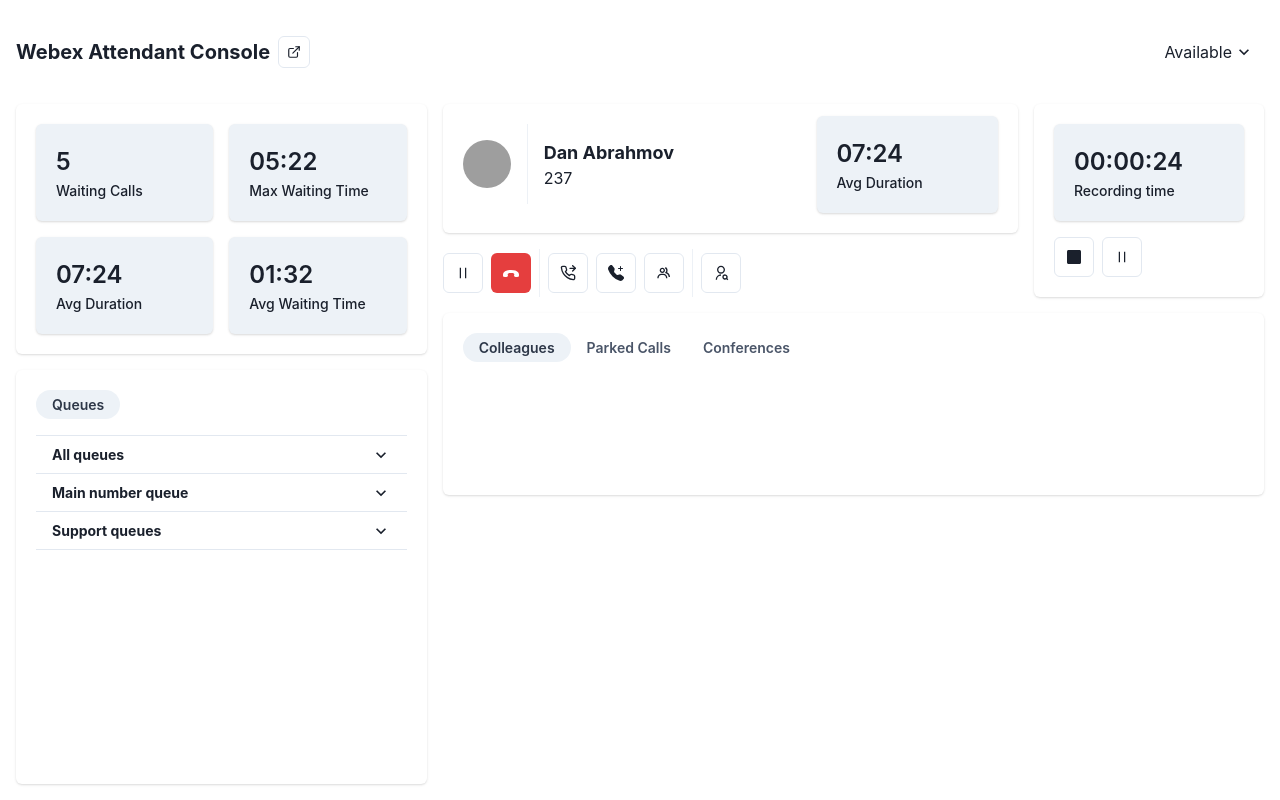
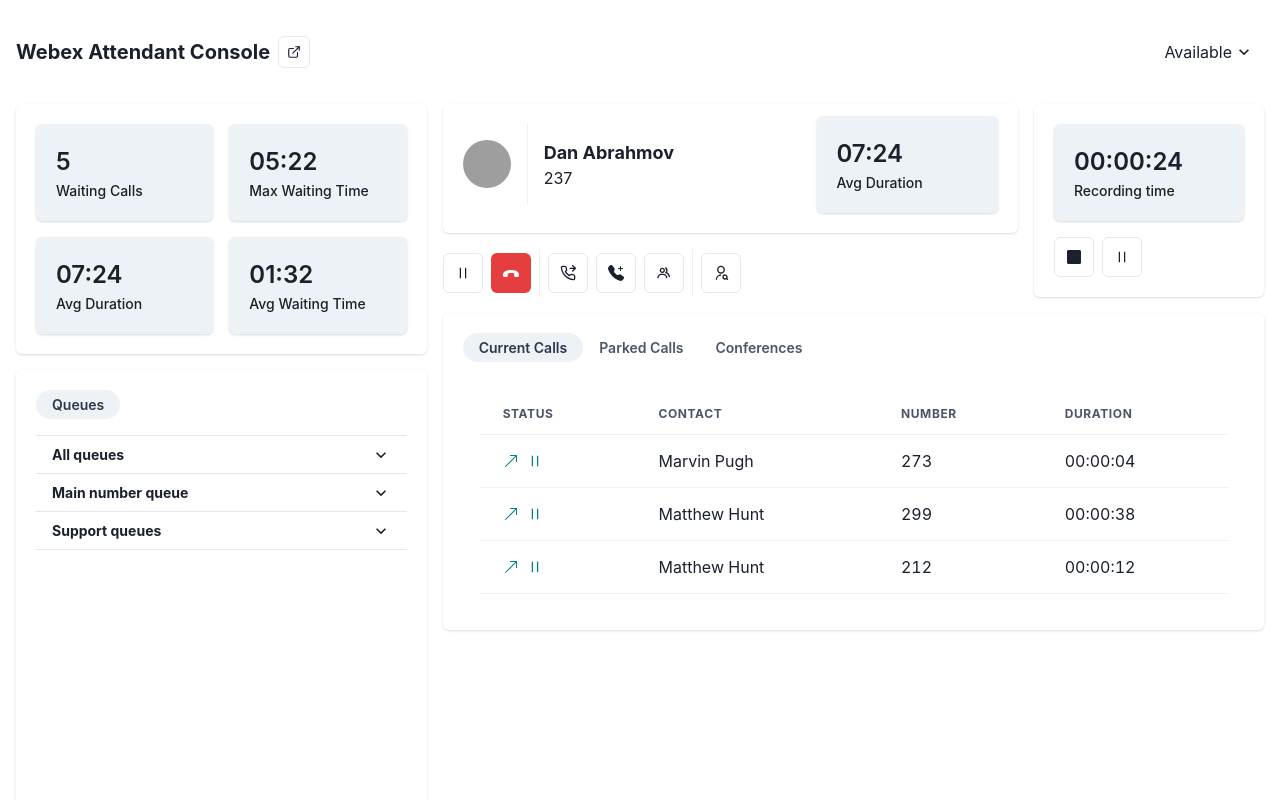
Before and after one commit to Censacrof/chakra-poc, a React (Vite) app: page / in a window 1280 px wide. Built offline with nearby package versions, Linux system fonts and the light colour scheme; grey boxes are pictures that could not be loaded.

Commit message:
Add current calls table

```diff
--- a/src/screens/console/calls/Calls.tsx
+++ b/src/screens/console/calls/Calls.tsx
@@ -1,5 +1,6 @@
-import { Tab, TabList, TabPanels, Tabs } from "@chakra-ui/react";
+import { Tab, TabList, TabPanel, TabPanels, Tabs } from "@chakra-ui/react";
 import { FC } from "react";
+import { CurrentCallsTable } from "./CurrentCallsTable";
 
 export const Calls: FC = () => {
   return (
@@ -14,13 +15,18 @@
       colorScheme="gray"
     >
       <TabList>
-        <Tab>Colleagues</Tab>
+        <Tab>Current Calls</Tab>
         <Tab>Parked Calls</Tab>
         <Tab>Conferences</Tab>
       </TabList>
-      <TabPanels>Stuff 1</TabPanels>
-      <TabPanels>Stuff 2</TabPanels>
-      <TabPanels>Stuff 3</TabPanels>
+
+      <TabPanels>
+        <TabPanel>
+          <CurrentCallsTable />
+        </TabPanel>
+        <TabPanel>Stuff 2</TabPanel>
+        <TabPanel>Stuff 3</TabPanel>
+      </TabPanels>
     </Tabs>
   );
 };
--- /dev/null
+++ b/src/screens/console/calls/CurrentCallsTable.tsx
@@ -0,0 +1,66 @@
+import {
+  HStack,
+  Icon,
+  Table,
+  TableContainer,
+  Tbody,
+  Td,
+  Th,
+  Thead,
+  Tr,
+} from "@chakra-ui/react";
+import { FC } from "react";
+import { AiOutlinePause } from "react-icons/ai";
+import { BsArrowUpRight } from "react-icons/bs";
+
+export const CurrentCallsTable: FC = () => {
+  return (
+    <TableContainer>
+      <Table variant="simple">
+        <Thead>
+          <Tr>
+            <Th>Status</Th>
+            <Th>Contact</Th>
+            <Th>Number</Th>
+            <Th>Duration</Th>
+          </Tr>
+        </Thead>
+        <Tbody>
+          <Tr>
+            <Td>
+              <HStack color={"teal"}>
+                <Icon as={BsArrowUpRight} />
+                <Icon as={AiOutlinePause} />
+              </HStack>
+            </Td>
+            <Td>Marvin Pugh</Td>
+            <Td>273</Td>
+            <Td>00:00:04</Td>
+          </Tr>
+          <Tr>
+            <Td>
+              <HStack color={"teal"}>
+                <Icon as={BsArrowUpRight} />
+                <Icon as={AiOutlinePause} />
+              </HStack>
+            </Td>
+            <Td>Matthew Hunt</Td>
+            <Td>299</Td>
+            <Td>00:00:38</Td>
+          </Tr>
+          <Tr>
+            <Td>
+              <HStack color={"teal"}>
+                <Icon as={BsArrowUpRight} />
+                <Icon as={AiOutlinePause} />
+              </HStack>
+            </Td>
+            <Td>Matthew Hunt</Td>
+            <Td>212</Td>
+            <Td>00:00:12</Td>
+          </Tr>
+        </Tbody>
+      </Table>
+    </TableContainer>
+  );
+};
```
